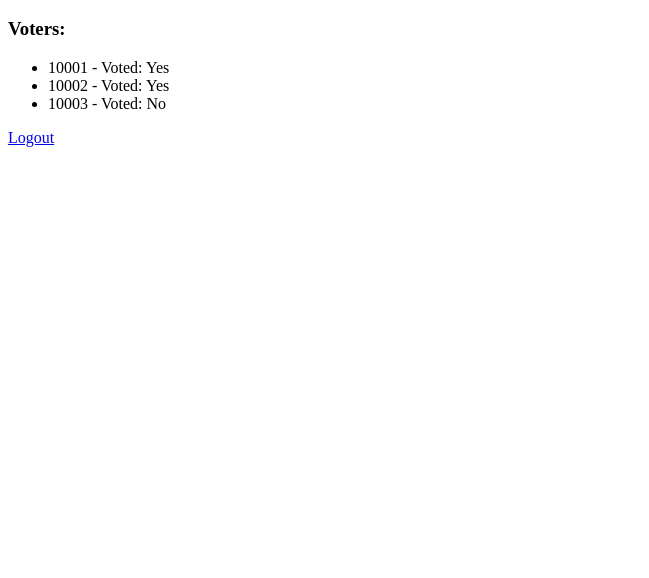
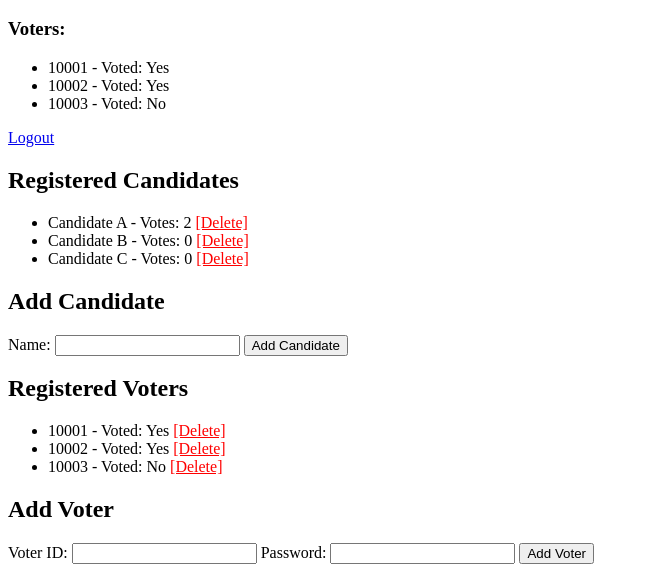
Before and after one commit to Aravinthan-04/Online-Voting-System-web-online, a Flask app: page /dashboard in a window 1280 px wide. Shown: the part 222-800 px from the top of the page, without its empty margins (0-649 px from the left). Run offline with Flask 3, Linux system fonts and the light colour scheme; the visitor is signed in with stand-in values (Sample User, id 1); data comes from the database, SQL or seed files in the repository.

Commit message:
Update dashboard.html

```diff
--- a/templates/dashboard.html
+++ b/templates/dashboard.html
@@ -23,5 +23,37 @@
     </ul>
 
     <a href="/logout">Logout</a>
+    <h2>Registered Candidates</h2>
+    <ul>
+        {% for candidate in candidates %}
+            <li>
+                {{ candidate.name }} - Votes: {{ candidate.votes }}
+                <a href="/delete_candidate/{{ candidate.id }}" style="color:red;">[Delete]</a>
+            </li>
+        {% endfor %}
+    </ul>
+
+    <h2>Add Candidate</h2>
+    <form method="POST" action="/add_candidate">
+        Name: <input type="text" name="name" required>
+        <button type="submit">Add Candidate</button>
+    </form>
+
+    <h2>Registered Voters</h2>
+    <ul>
+        {% for voter in voters %}
+            <li>
+                {{ voter.voter_id }} - Voted: {{ 'Yes' if voter.has_voted else 'No' }}
+                <a href="/delete_voter/{{ voter.id }}" style="color:red;">[Delete]</a>
+            </li>
+        {% endfor %}
+    </ul>
+
+    <h2>Add Voter</h2>
+    <form method="POST" action="/add_voter">
+        Voter ID: <input type="text" name="voter_id" required>
+        Password: <input type="password" name="password" required>
+        <button type="submit">Add Voter</button>
+    </form>
 </body>
 </html>
```
